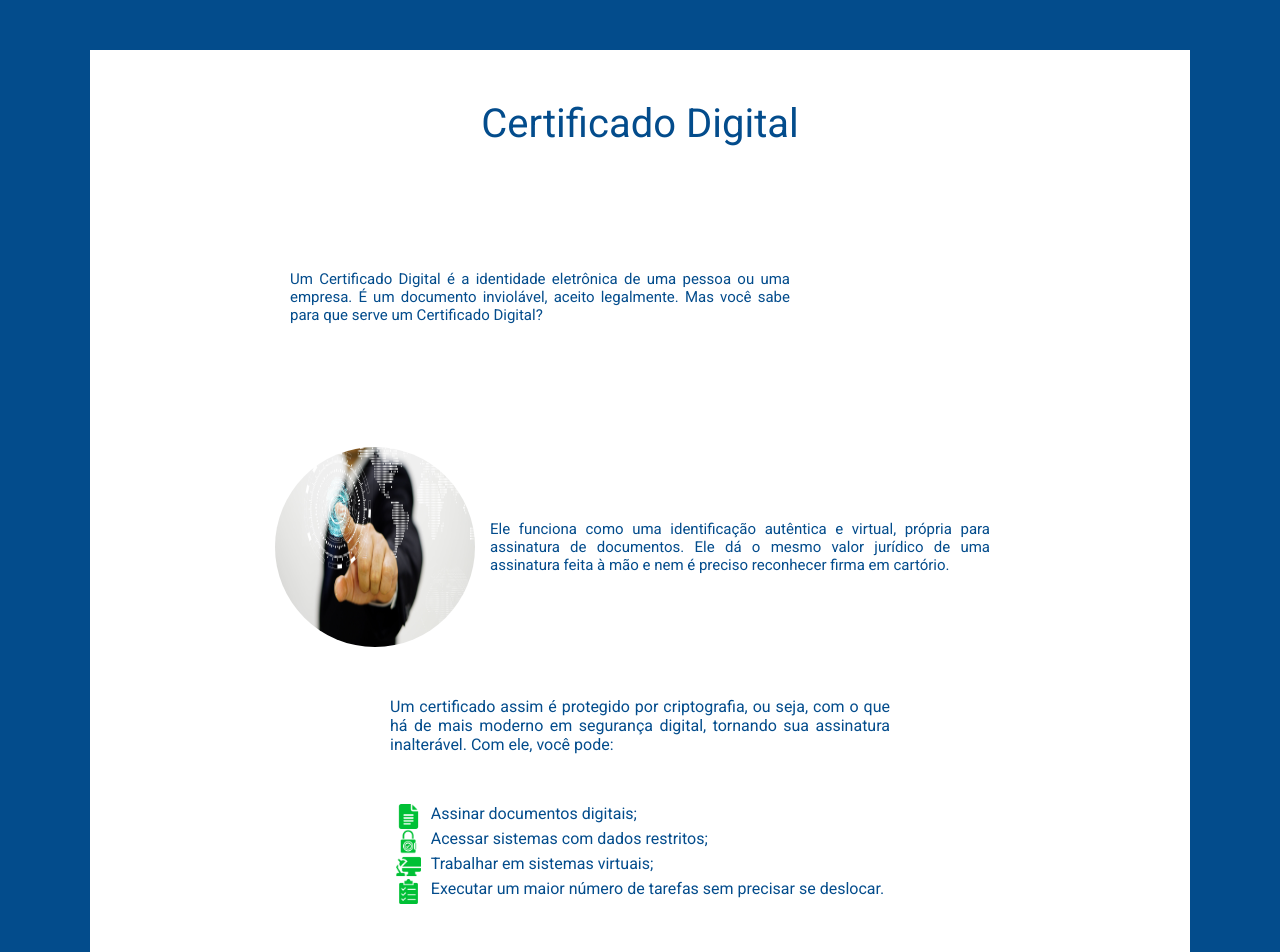
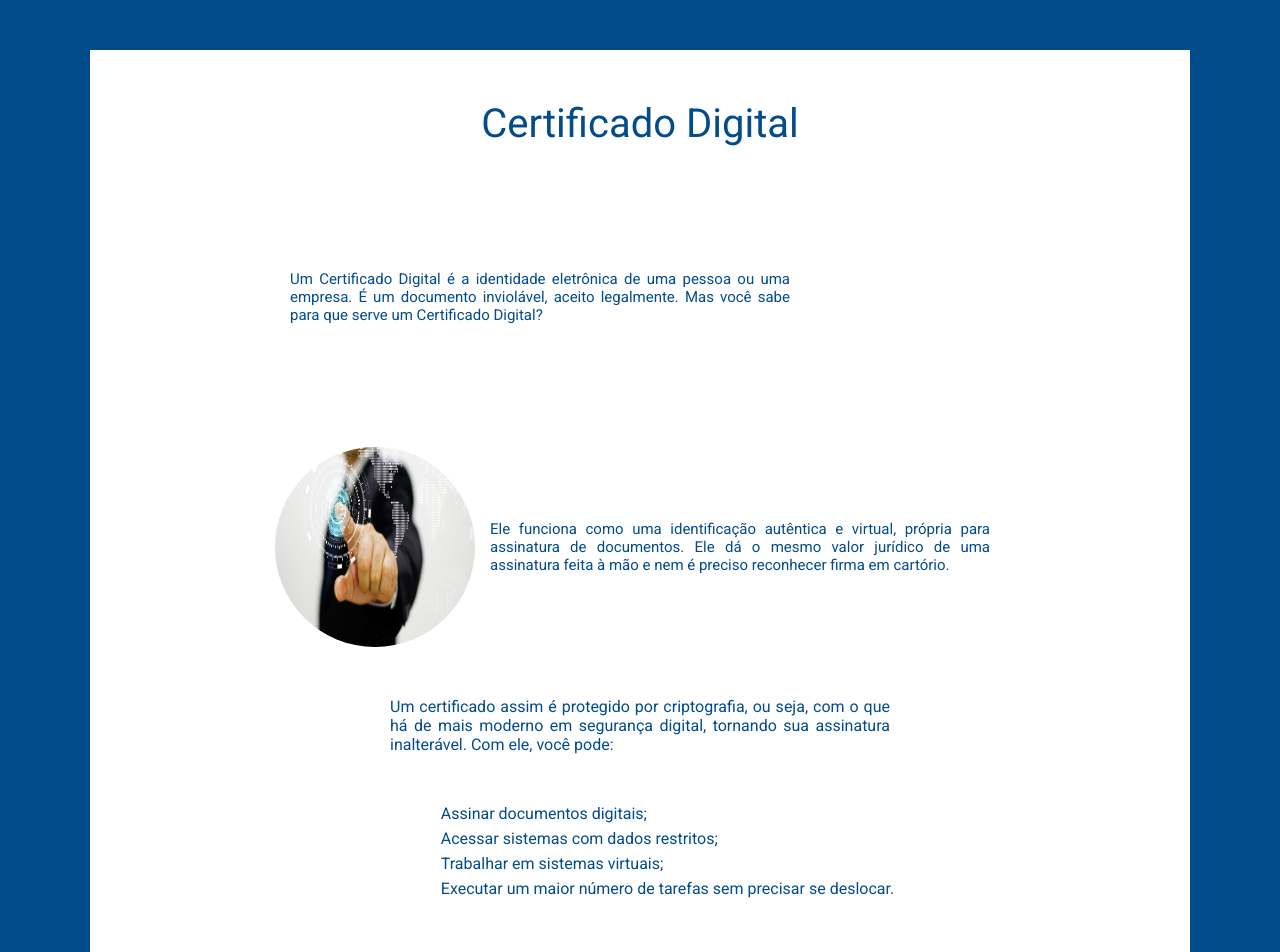
Before and after one commit to marcoshmarcarini/cetificado-digital-cdl, a Next.js app: page / in a window 1280 px wide. Shown: the top 952 px of the page. Built offline with nearby package versions, Linux system fonts and the light colour scheme.

Commit message:
Alteração de CSS
Alterei os ícones da sessão de textos. Utilizei a biblioteca de ícones do Ionic.

```diff
--- a/components/textos.js
+++ b/components/textos.js
@@ -31,19 +31,31 @@ function Textos (){
             </div>
             <div className="paragrafo-lista">
                 <div className="lista">
-                    <Image src="/images/icons/docs.png" width={25} height={25} className="img-icone"/>
+                    {/*
+                        <Image src="/images/icons/docs.png" width={25} height={25} className="img-icone"/>
+                    */}
+                    <ion-icon name="document" id="img-icone"></ion-icon>
                     <p className="txt-icone">Assinar documentos digitais;</p>
                 </div>
                 <div className="lista">
-                    <Image src="/images/icons/seguro.png" width={25} height={25} className="img-icone"/>
+                    {/*
+                        <Image src="/images/icons/seguro.png" width={25} height={25} className="img-icone"/>
+                    */}
+                    <ion-icon name="lock" id="img-icone"></ion-icon>
                     <p className="txt-icone" >Acessar sistemas com dados restritos;</p>
                 </div>
                 <div className="lista">
-                    <Image src="/images/icons/work.png" width={25} height={25} className="img-icone"/>
+                    {/*
+                        <Image src="/images/icons/work.png" width={25} height={25} className="img-icone"/>
+                    */}
+                    <ion-icon name="laptop" id="img-icone"></ion-icon>
                     <p className="txt-icone">Trabalhar em sistemas virtuais;</p>
                 </div>
                 <div className="lista">
-                    <Image src="/images/icons/task.png" width={25} height={25} className="img-icone"/>
+                    {/*
+                        <Image src="/images/icons/task.png" width={25} height={25} className="img-icone"/>
+                    */}
+                    <ion-icon name="checkbox" id="img-icone"></ion-icon>
                     <p className="txt-icone">Executar um maior número de tarefas sem precisar se deslocar.</p>
                 </div>
             </div>
--- a/pages/_app.js
+++ b/pages/_app.js
@@ -25,6 +25,7 @@ export default function MyApp({Component, pageProps}){
           `,
         }}
       />
+      <Script src="https://unpkg.com/ionicons@4.5.10-0/dist/ionicons.js" />
 
     <Component {...pageProps}/>
 
--- a/styles/custom.css
+++ b/styles/custom.css
@@ -289,9 +289,12 @@ body{
     margin-top: 50px;
 }
 
-.img-icone{
+#img-icone{
     margin-left: 10px;
     margin-right: 10px;
+    width: 25px !important;
+    height: 25px !important;
+    color: #04BF45 !important;
 }
 .txt-icone{
     margin-left: 10px;
```
